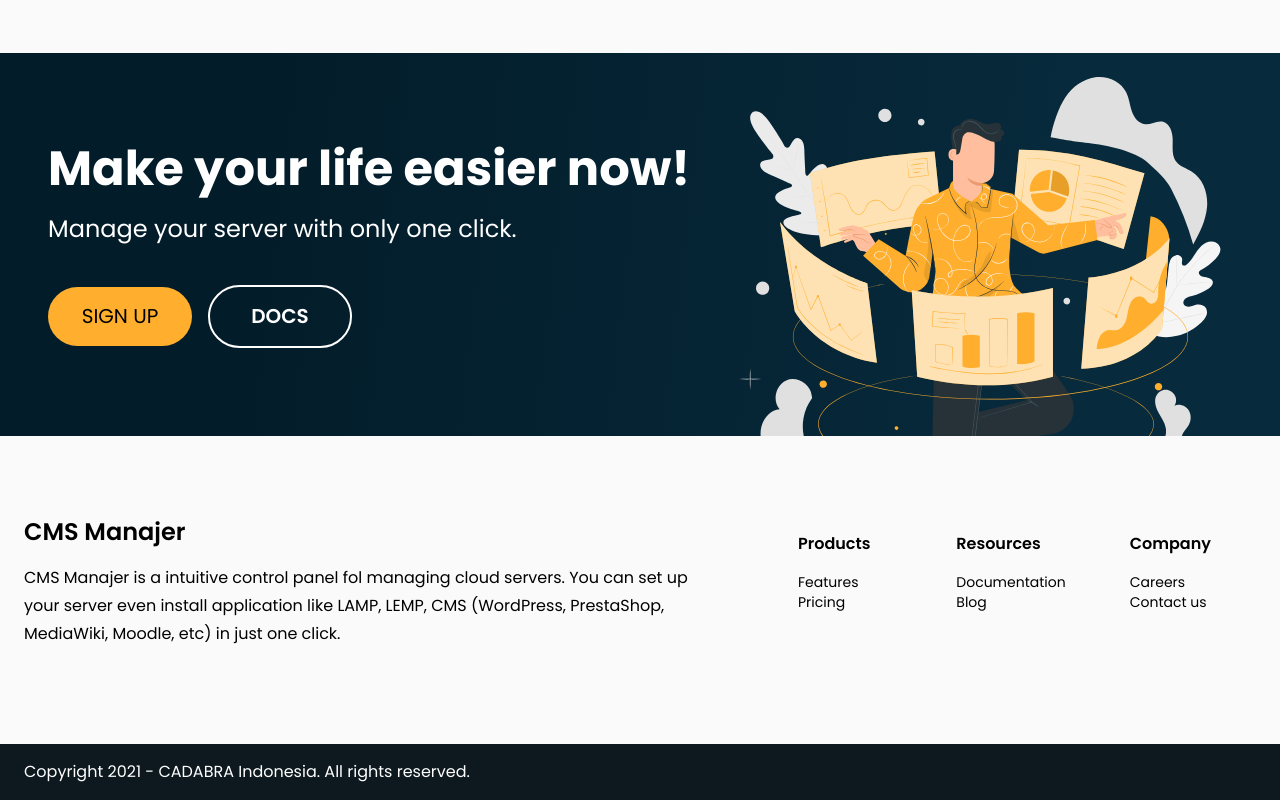
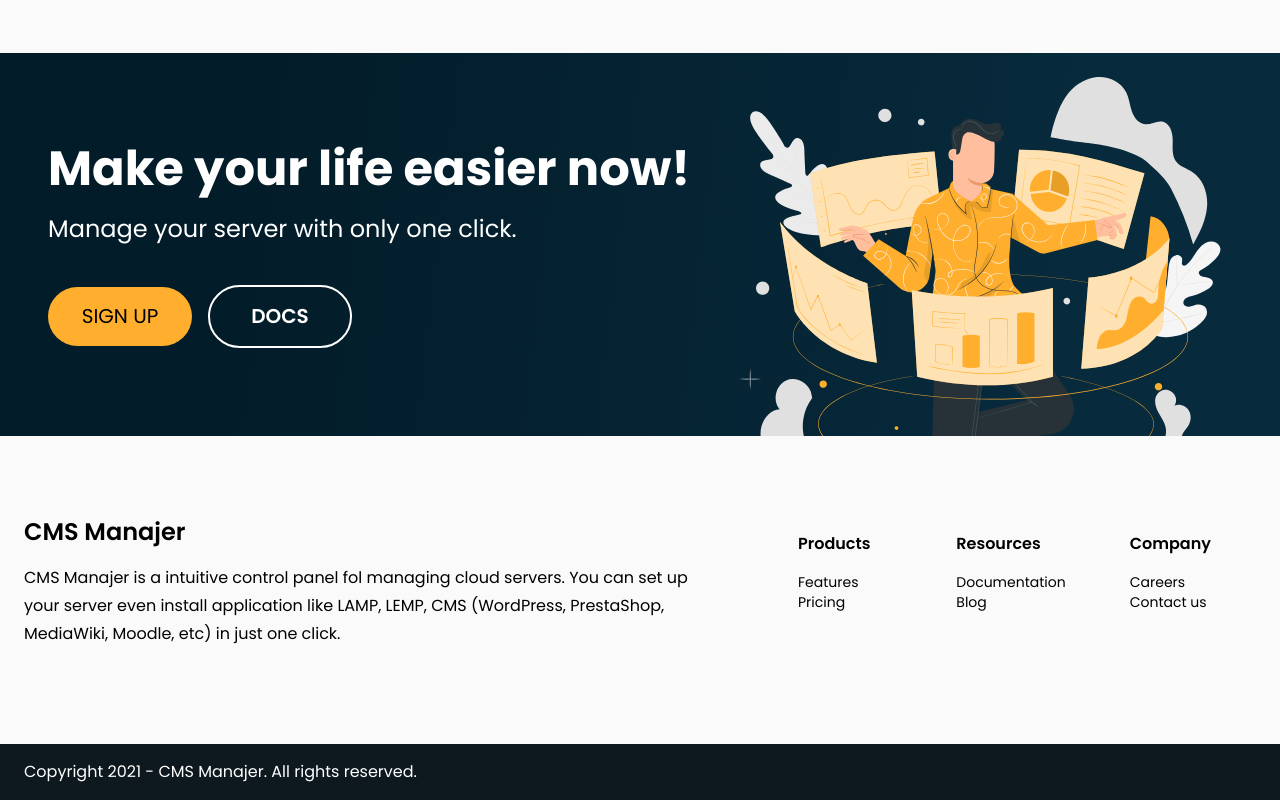
Before and after one commit to cloudboz/cmsmanajer-frontend, a Next.js app: page / in a window 1280 px wide. Shown: the part 1730-2530 px from the top of the page. Built offline with nearby package versions, Linux system fonts and the light colour scheme.

Commit message:
Update footer.js

```diff
--- a/containers/landing/sections/footer.js
+++ b/containers/landing/sections/footer.js
@@ -7,7 +7,7 @@
     <div className={classes.bg}>
       <Container maxWidth="lg" className={classes.container}>
         <Typography>
-          Copyright 2021 - CADABRA Indonesia. All rights reserved.
+          Copyright 2021 - CMS Manajer. All rights reserved.
         </Typography>
       </Container>
     </div>
```
